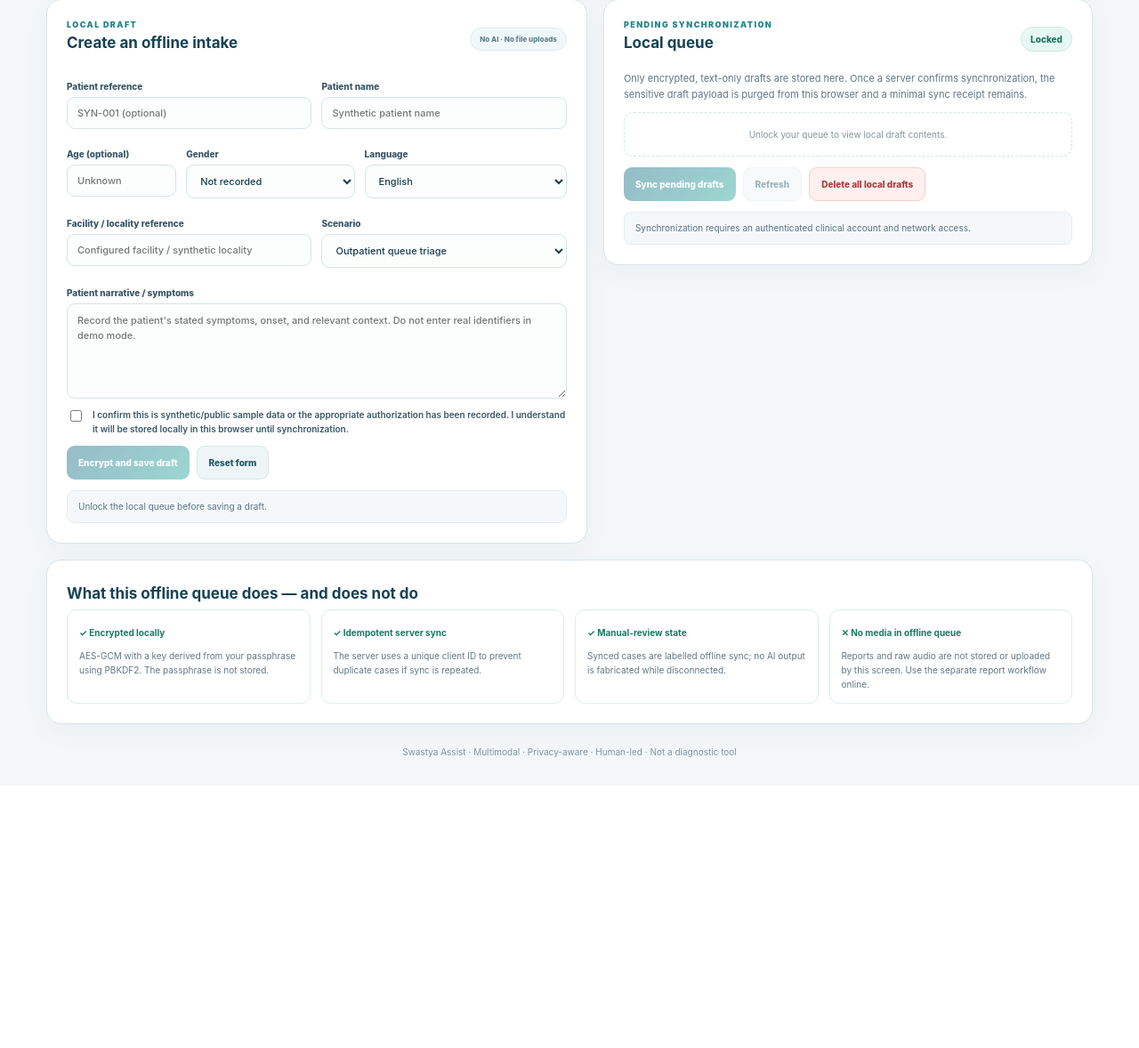
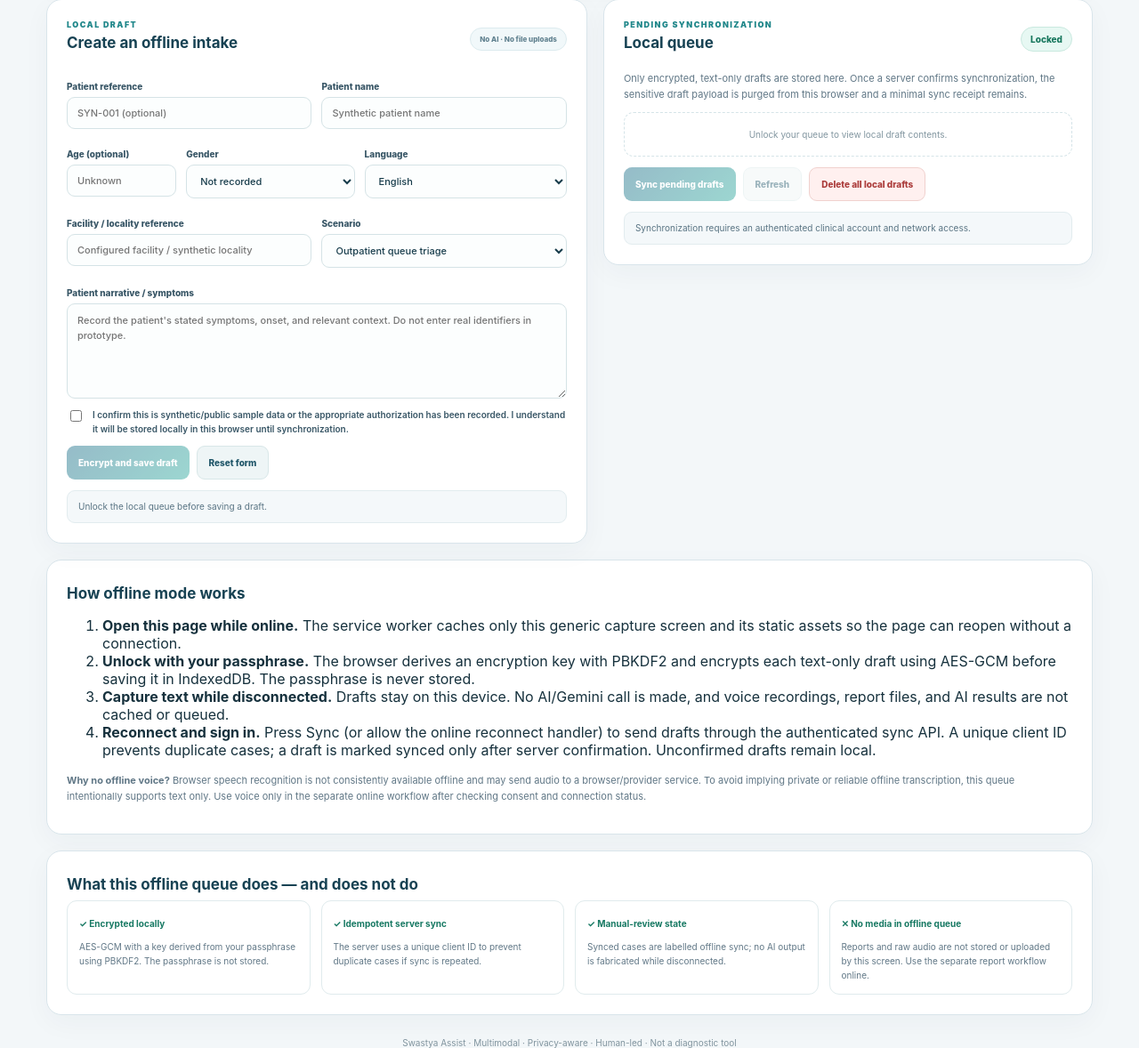
Before and after one commit to ommprasadsutar/swastya-assist, a Flask app: page /offline-capture in a window 1280 px wide. Shown: the part 574-1752 px from the top of the page at 89% size. Before the commit the page ends 1425 px from the top, so only its background shows below. Run offline with Flask 3, Linux system fonts and the light colour scheme; some libraries are stand-ins or nearby versions.

Commit message:
Fix clinical role routing and refresh offline/login experience

```diff
--- a/templates/offline_capture.html
+++ b/templates/offline_capture.html
@@ -5,7 +5,7 @@
   <meta name="color-scheme" content="light">
   <title>Swastya Assist — Offline Capture</title>
   <link rel="icon" href="/static/favicon.ico?v=35.0" type="image/x-icon">
-  <link rel="stylesheet" href="/static/offline_capture.css?v=2">
+  <link rel="stylesheet" href="/static/offline_capture.css?v=3">
 </head>
 <body>
   <header class="top"><a href="/" class="brand"><img src="/static/swastya-assist-logo.jpg?v=35.0" alt="Swastya Assist"><span><b>Swastya Assist</b><small>Secure offline capture</small></span></a><div class="top-right"><span id="networkBadge" class="pill">Checking connection…</span><a href="/console" class="back-link">Return to console ↗</a></div></header>
@@ -24,7 +24,7 @@
           <div class="grid two"><label>Patient reference<input name="patient_ref" maxlength="80" placeholder="SYN-001 (optional)"></label><label>Patient name<input name="patient_name" maxlength="160" required placeholder="Synthetic patient name"></label></div>
           <div class="grid three"><label>Age (optional)<input name="age" type="number" min="0" max="130" placeholder="Unknown"></label><label>Gender<select name="gender"><option value="">Not recorded</option><option>Female</option><option>Male</option><option>Non-binary</option><option>Prefer not to say</option></select></label><label>Language<select name="language"><option>English</option><option>Hindi</option><option>Bengali</option><option>Marathi</option><option>Tamil</option><option>Telugu</option><option>Odia</option><option>Kannada</option><option>Malayalam</option><option>Punjabi</option><option>Gujarati</option><option>Assamese</option><option>Urdu</option></select></label></div>
           <div class="grid two"><label>Facility / locality reference<input name="address" maxlength="500" placeholder="Configured facility / synthetic locality"></label><label>Scenario<select name="scenario"><option>Outpatient queue triage</option><option>Occupational health screening</option><option>Campus fever triage</option><option>Maternal follow-up</option><option>Chronic disease check-in</option><option>Public health camp screening</option><option>Referral note preparation</option></select></label></div>
-          <label>Patient narrative / symptoms<textarea name="symptoms" maxlength="5000" rows="5" required placeholder="Record the patient's stated symptoms, onset, and relevant context. Do not enter real identifiers in demo mode."></textarea></label>
+          <label>Patient narrative / symptoms<textarea name="symptoms" maxlength="5000" rows="5" required placeholder="Record the patient's stated symptoms, onset, and relevant context. Do not enter real identifiers in prototype."></textarea></label>
           <label class="check"><input type="checkbox" name="consent" required><span>I confirm this is synthetic/public sample data or the appropriate authorization has been recorded. I understand it will be stored locally in this browser until synchronization.</span></label>
           <div class="button-row"><button id="saveDraftBtn" type="submit" class="primary" disabled>Encrypt and save draft</button><button type="reset" class="secondary">Reset form</button></div>
         </form>
@@ -38,9 +38,10 @@
         <div id="syncState" class="state" role="status">Synchronization requires an authenticated clinical account and network access.</div>
       </section>
     </section>
+    <section class="panel rules offline-how"><h2>How offline mode works</h2><ol><li><b>Open this page while online.</b> The service worker caches only this generic capture screen and its static assets so the page can reopen without a connection.</li><li><b>Unlock with your passphrase.</b> The browser derives an encryption key with PBKDF2 and encrypts each text-only draft using AES-GCM before saving it in IndexedDB. The passphrase is never stored.</li><li><b>Capture text while disconnected.</b> Drafts stay on this device. No AI/Gemini call is made, and voice recordings, report files, and AI results are not cached or queued.</li><li><b>Reconnect and sign in.</b> Press Sync (or allow the online reconnect handler) to send drafts through the authenticated sync API. A unique client ID prevents duplicate cases; a draft is marked synced only after server confirmation. Unconfirmed drafts remain local.</li></ol><p class="muted"><b>Why no offline voice?</b> Browser speech recognition is not consistently available offline and may send audio to a browser/provider service. To avoid implying private or reliable offline transcription, this queue intentionally supports text only. Use voice only in the separate online workflow after checking consent and connection status.</p></section>
     <section class="panel rules"><h2>What this offline queue does — and does not do</h2><div class="rules-grid"><div><b>✓ Encrypted locally</b><p>AES-GCM with a key derived from your passphrase using PBKDF2. The passphrase is not stored.</p></div><div><b>✓ Idempotent server sync</b><p>The server uses a unique client ID to prevent duplicate cases if sync is repeated.</p></div><div><b>✓ Manual-review state</b><p>Synced cases are labelled offline sync; no AI output is fabricated while disconnected.</p></div><div><b>✕ No media in offline queue</b><p>Reports and raw audio are not stored or uploaded by this screen. Use the separate report workflow online.</p></div></div></section>
     <footer>Swastya Assist · Multimodal · Privacy-aware · Human-led · Not a diagnostic tool</footer>
   </main>
-  <script src="/static/offline_capture.js?v=2" defer></script>
+  <script src="/static/offline_capture.js?v=3" defer></script>
 </body>
 </html>
```
